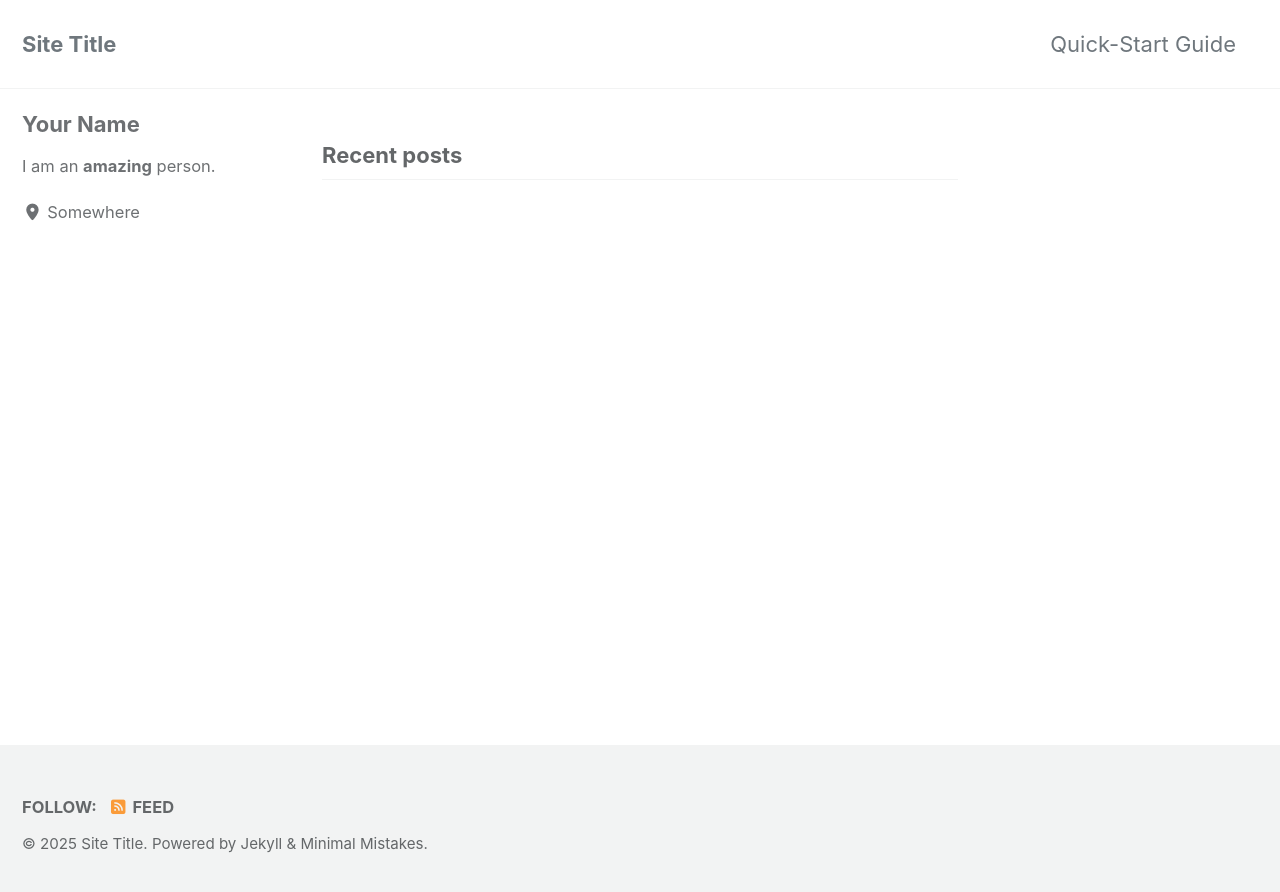
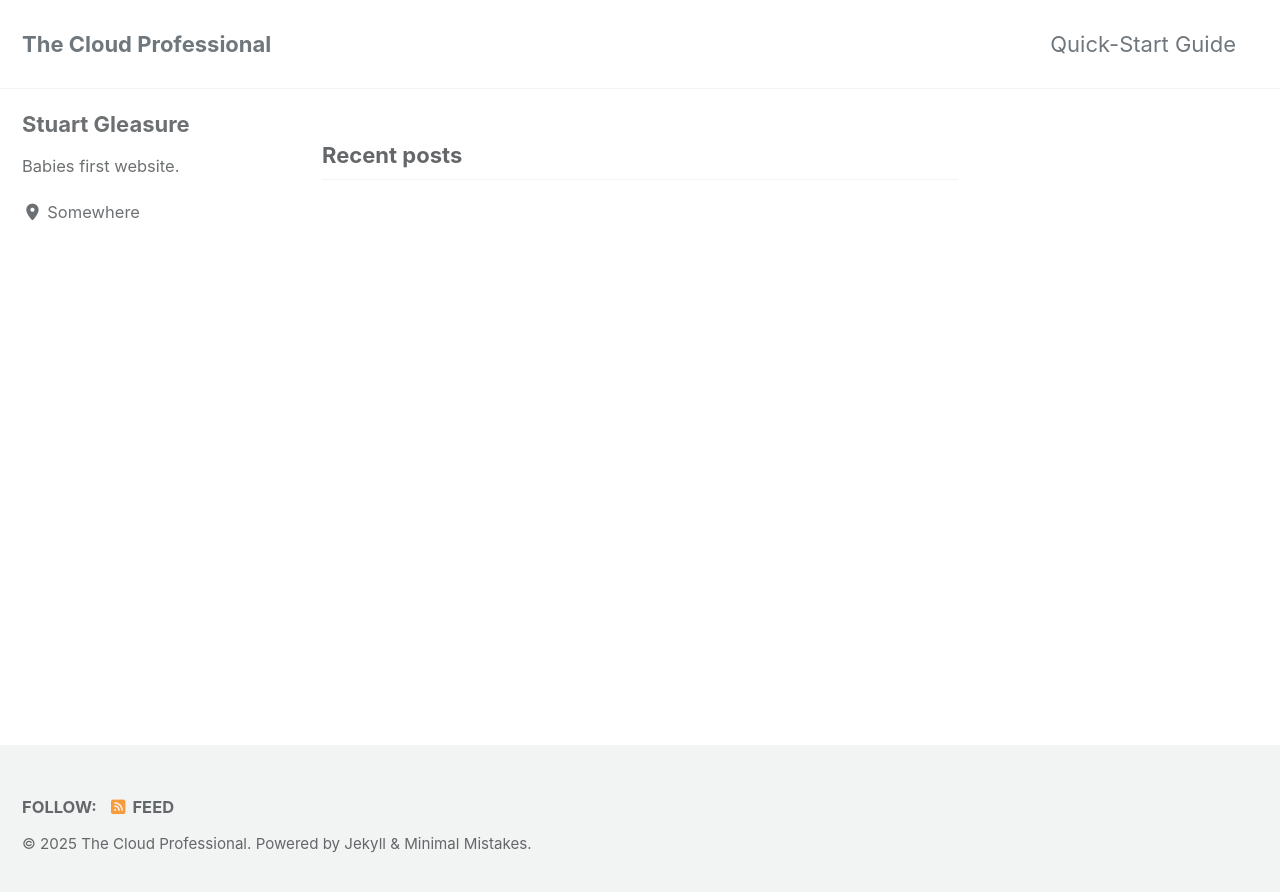
Before and after one commit to TinoStu/TinoStu.github.io, a Jekyll site: the page built from index.html, in a window 1280 px wide. Shown: the top 892 px of the page. Built offline with Jekyll 4.4.1, drawn with Linux system fonts in a browser that asks for light colours; cached includes are drawn as plain includes; the list of posts is cut into pages by our own code.

Commit message:
first change

```diff
--- a/_config.yml
+++ b/_config.yml
@@ -17,10 +17,10 @@ minimal_mistakes_skin    : "default" # "air", "aqua", "contrast", "dark", "dirt"
 # Site Settings
 locale                   : "en-US"
 rtl                      : # true, false (default) # turns direction of the page into right to left for RTL languages
-title                    : "Site Title"
+title                    : "The Cloud Professional"
 title_separator          : "-"
 subtitle                 : # site tagline that appears below site title in masthead
-name                     : "Your Name"
+name                     : ""
 description              : "An amazing website."
 url                      : # the base hostname & protocol for your site e.g. "https://mmistakes.github.io"
 baseurl                  : # the subpath of your site, e.g. "/blog"
@@ -113,9 +113,9 @@ analytics:
 
 # Site Author
 author:
-  name             : "Your Name"
+  name             : "Stuart Gleasure"
   avatar           : # path of avatar image, e.g. "/assets/images/bio-photo.jpg"
-  bio              : "I am an **amazing** person."
+  bio              : "Babies first website."
   location         : "Somewhere"
   email            :
   links:
```
